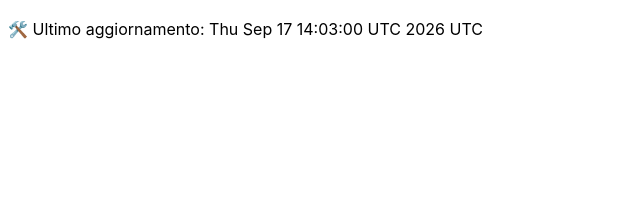
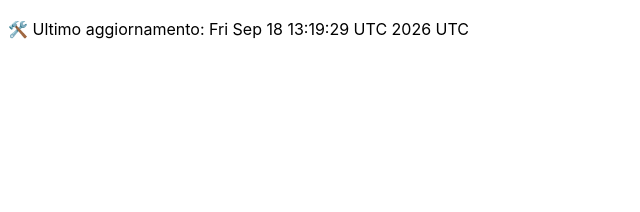
Before and after one commit to DanteTrb/DanteTrb.github.io, a Jekyll site: the page built from badges.md, in a window 1280 px wide. Shown: the top 212 px of the page, without its empty margins (0-640 px from the left). Built offline with Jekyll 4.4.1, drawn with Linux system fonts in a browser that asks for light colours; our own code applies the rules of GitHub Pages for plain Markdown files.

Commit message:
🛠️ Aggiornamento automatico badge

```diff
--- a/badges.md
+++ b/badges.md
@@ -1 +1 @@
-🛠️ Ultimo aggiornamento: Thu Sep 17 14:03:00 UTC 2026 UTC
+🛠️ Ultimo aggiornamento: Fri Sep 18 13:19:29 UTC 2026 UTC
```
